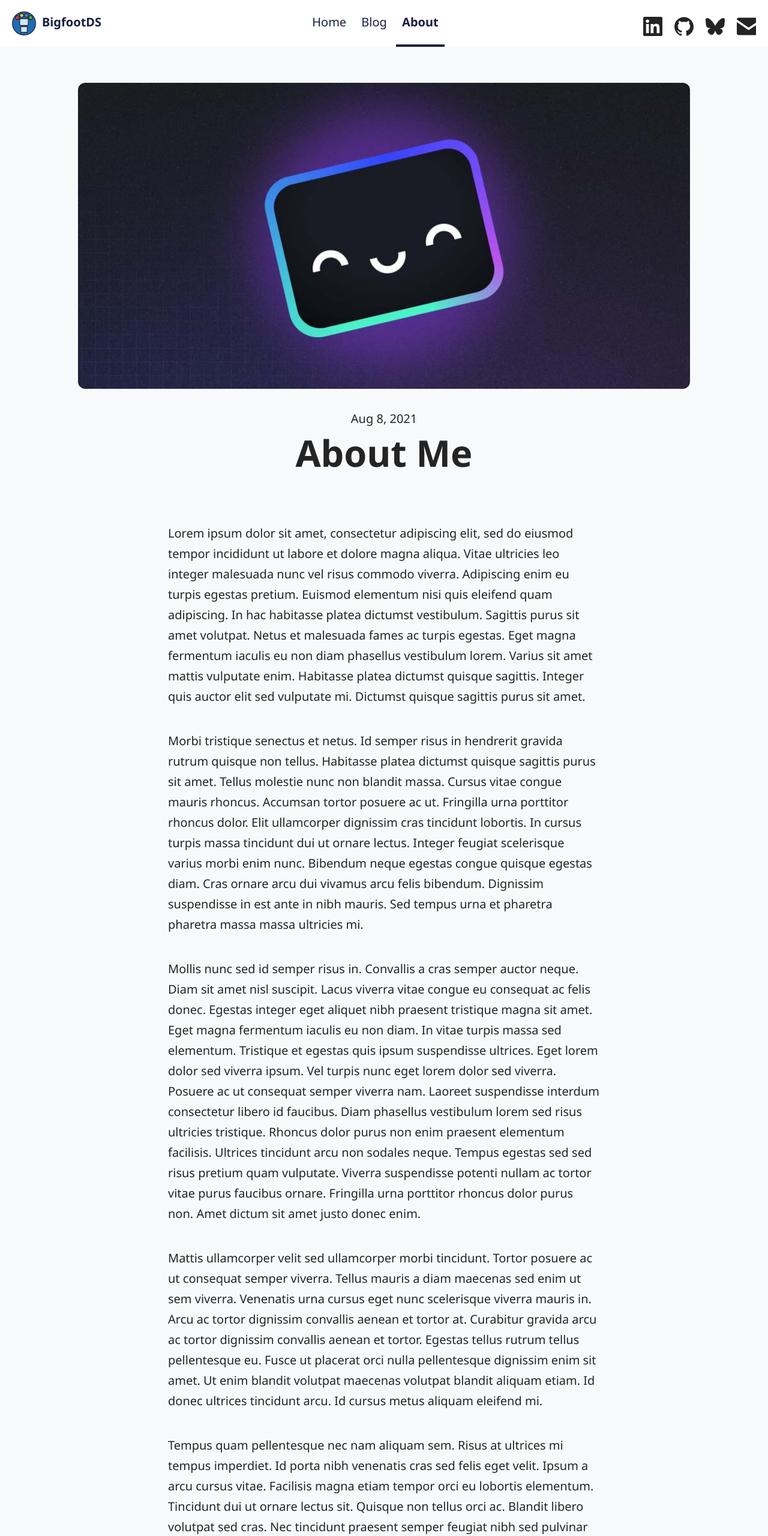
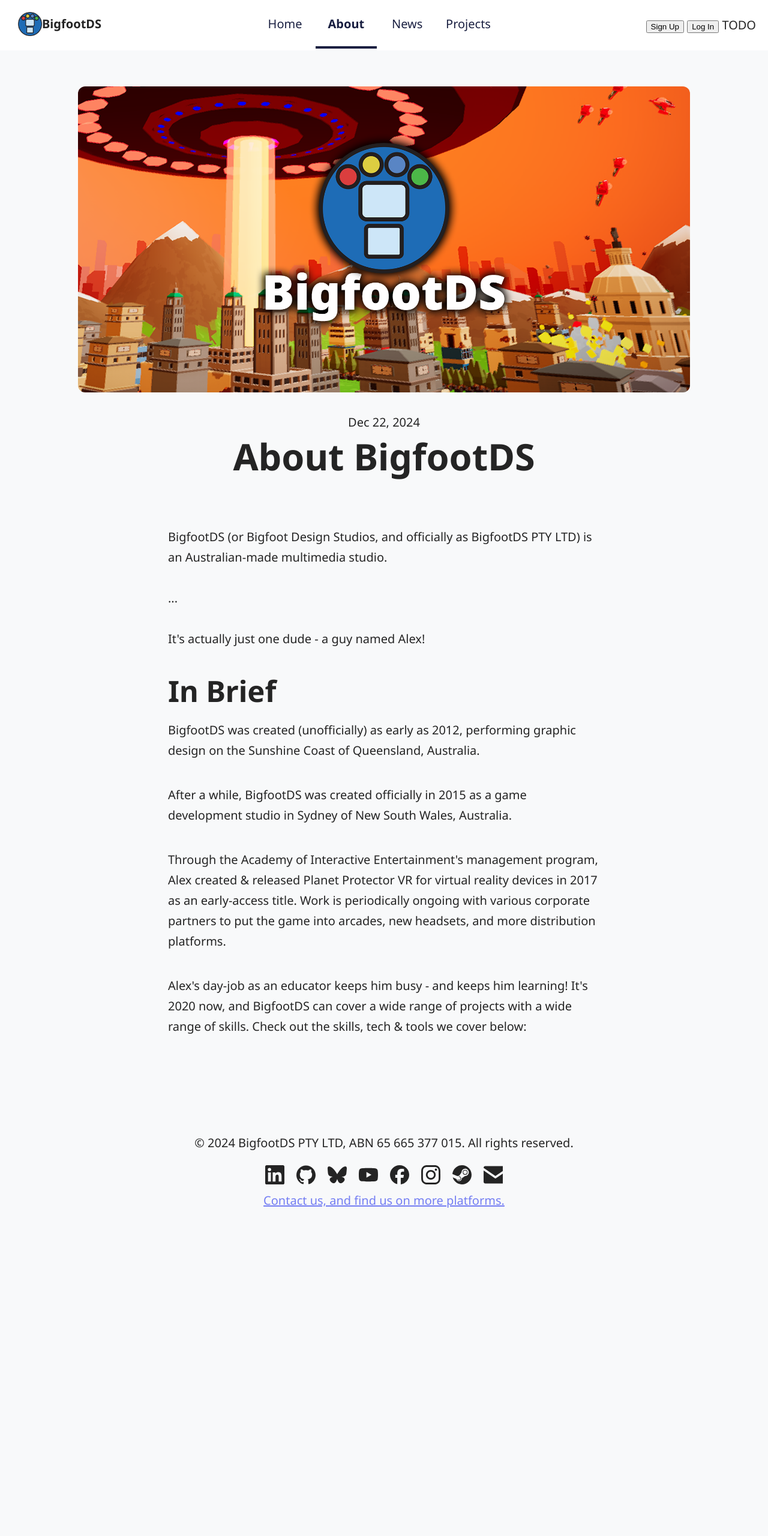
Before and after one commit to BigfootDS/Web-BigfootDS, an Astro site: page /about in a window 1280 px wide. Shown: the top 2560 px of the page at 60% size. After the commit the page ends 2138 px from the top, so only its background shows below. Built offline with nearby package versions, Linux system fonts and the light colour scheme; Astro itself is replaced by a stand-in of ours; a web font is replaced by a local one.

Commit message:
feat: header improvements, new pages

```diff
--- /dev/null
+++ b/src/components/AccountHeaderWidget.astro
@@ -0,0 +1,5 @@
+<div class="account-header-widget">
+	<button>Sign Up</button>
+	<button>Log In</button>
+	TODO
+</div>
--- a/src/components/BaseHead.astro
+++ b/src/components/BaseHead.astro
@@ -21,8 +21,8 @@ const { title, description, image = '/blog-placeholder-1.jpg' } = Astro.props;
 <meta name="generator" content={Astro.generator} />
 
 <!-- Font preloads -->
-<link rel="preload" href="/fonts/NotoSans-VariableFont_wdth,wght.woff" as="font" type="font/woff" crossorigin />
-<link rel="preload" href="/fonts/NotoSansJP-VariableFont_wght.woff" as="font" type="font/woff" crossorigin />
+<link rel="preload" href="/fonts/NotoSans-VariableFont_wdth,wght.woff2" as="font" type="font/woff" crossorigin />
+<link rel="preload" href="/fonts/NotoSansJP-VariableFont_wght.woff2" as="font" type="font/woff" crossorigin />
 
 <!-- Canonical URL -->
 <link rel="canonical" href={canonicalURL} />
--- a/src/components/Footer.astro
+++ b/src/components/Footer.astro
@@ -5,8 +5,9 @@ const today = new Date();
 ---
 
 <footer>
-	&copy; {today.getFullYear()} Your name here. All rights reserved.
+	&copy; {today.getFullYear()} BigfootDS PTY LTD, ABN 65 665 377 015. All rights reserved.
 	<SocialLinks />
+	<a href="/contact">Contact us, and find us on more platforms.</a>
 </footer>
 <style>
 	footer {
--- a/src/components/Header.astro
+++ b/src/components/Header.astro
@@ -2,34 +2,57 @@
 import HeaderLink from './HeaderLink.astro';
 import { SITE_TITLE } from '../consts';
 import SocialLinks from './SocialLinks.astro';
+import AccountHeaderWidget from './AccountHeaderWidget.astro';
 ---
 
 <header>
 	<nav>
-		<h2>
-			<img class="headerLogo" alt="BigfootDS logo" src="/BigfootDSLogo_512.png" />
-			<a href="/">{SITE_TITLE}</a>
-		</h2>
+		<div class="site-title">
+			<a href="/">
+				<img class="headerLogo" alt="BigfootDS logo" src="/BigfootDSLogo_512.png" />
+				<h2>
+					{SITE_TITLE}
+				</h2>
+			</a>
+		</div>
 		<div class="internal-links">
 			<HeaderLink href="/">Home</HeaderLink>
-			<HeaderLink href="/blog">Blog</HeaderLink>
 			<HeaderLink href="/about">About</HeaderLink>
+			<HeaderLink href="/news">News</HeaderLink>
+			<HeaderLink href="/projects">Projects</HeaderLink>
+
 		</div>
-
-		<SocialLinks />
+		<AccountHeaderWidget />
 	</nav>
 </header>
 <style>
 	header {
 		nav {
-			h2 {
+
+			div {
 				display: flex;
 				justify-content: center;
 				align-items: center;
 
+
+			}
+
+			.site-title {
+				a {
+					width: 100%;
+					height: 100%;
+					display: flex;
+					justify-content: center;
+					align-items: center;
+				}
+
 				.headerLogo {
 					max-height: 5vh;
 				}
+			}
+
+			.internal-links {
+				width: 33%;
 			}
 		}
 	}
@@ -48,6 +71,21 @@ import SocialLinks from './SocialLinks.astro';
 		font-size: 1em;
 	}
 
+	.internal-links {
+		display: flex;
+		flex-wrap: wrap;
+		flex-direction: row;
+		width: 50%;
+		justify-content: space-between;
+		justify-items: stretch;
+		align-items: center;
+
+		a {
+			width: 20%;
+			text-align: center;
+		}
+	}
+
 	h2 a,
 	h2 a.active {
 		text-decoration: none;
@@ -56,6 +94,8 @@ import SocialLinks from './SocialLinks.astro';
 		display: flex;
 		align-items: center;
 		justify-content: space-between;
+
+
 	}
 	nav a {
 		padding: 1em 0.5em;
@@ -74,6 +114,25 @@ import SocialLinks from './SocialLinks.astro';
 	@media (max-width: 720px) {
 		header {
 			nav {
+
+				.headerLogo {
+					max-height: auto;
+				}
+
+				.site-title {
+					/* width: 20%; */
+					a {
+						padding: 0;
+						h2 {
+							display: none;
+						}
+						flex-wrap: wrap;
+					}
+				}
+				.account-header-widget {
+					width: 20%;
+				}
+
 				.social-links {
 					display: none;
 				}
@@ -81,13 +140,19 @@ import SocialLinks from './SocialLinks.astro';
 				width: 100%;
 				padding: 0;
 
-				h2 {
-					padding-top: 1em;
-					padding-bottom: 1em;
+				div {
+					flex-direction: column;
+
 				}
 
 				.internal-links {
+					display: flex;
+					flex-wrap: wrap;
+					flex-direction: row;
+					width: auto;
+					justify-content: space-evenly;
 					a {
+						width: 45%;
 						padding: 0.1em;
 					}
 				}
--- a/src/components/SocialLinks.astro
+++ b/src/components/SocialLinks.astro
@@ -35,6 +35,48 @@ const {colourName} = Astro.props;
 			aria-hidden="true" width="32" height="32"
 		/>
 	</a>
+
+	<a href="https://www.youtube.com/channel/UC5dK-u9Ar91WPphpur_MYMA" target="_blank">
+		<span class="sr-only">Follow BigfootDS on YouTube</span>
+		<Icon
+			name="simple-icons:youtube"
+			title="BigfootDS on YouTube"
+			desc="BigfootDS on YouTube"
+			aria-hidden="true" width="32" height="32"
+		/>
+	</a>
+
+	<a href="https://www.facebook.com/BigfootDS" target="_blank">
+		<span class="sr-only">Follow BigfootDS on Facebook</span>
+		<Icon
+			name="simple-icons:facebook"
+			title="BigfootDS on Facebook"
+			desc="BigfootDS on Facebook"
+			aria-hidden="true" width="32" height="32"
+		/>
+	</a>
+
+	<a href="https://www.instagram.com/bigfootds/" target="_blank">
+		<span class="sr-only">Follow BigfootDS on Instagram</span>
+		<Icon
+			name="simple-icons:instagram"
+			title="BigfootDS on Instagram"
+			desc="BigfootDS on Instagram"
+			aria-hidden="true" width="32" height="32"
+		/>
+	</a>
+
+	<a href="https://store.steampowered.com/developer/bigfootds" target="_blank">
+		<span class="sr-only">Follow BigfootDS on Steam</span>
+		<Icon
+			name="simple-icons:steam"
+			title="BigfootDS on Steam"
+			desc="BigfootDS on Steam"
+			aria-hidden="true" width="32" height="32"
+		/>
+	</a>
+
+
 
 	<a href="mailto:contact@bigfootds.com" target="_blank">
 		<span class="sr-only">Email BigfootDS!</span>
--- a/src/pages/about.astro
+++ b/src/pages/about.astro
@@ -1,62 +1,44 @@
 ---
-import Layout from '../layouts/BlogPost.astro';
+import Layout from "../layouts/BlogPost.astro";
 ---
 
 <Layout
-	title="About Me"
-	description="Lorem ipsum dolor sit amet"
-	pubDate={new Date('August 08 2021')}
-	heroImage="/blog-placeholder-about.jpg"
+	title="About BigfootDS"
+	description="Learn about what BigfootDS is, how it started, who is involved, and more. BigfootDS is an Australian studio that - nowadays - does software development. But it wasn't always that way!"
+	pubDate={new Date()}
+	heroImage="/images/headers/AstroAboutHeader.png"
 >
+	BigfootDS (or Bigfoot Design Studios, and officially as BigfootDS PTY LTD)
+	is an Australian-made multimedia studio.
+	<br /><br />
+	...
+	<br /><br />
+	It's actually just one dude - a guy named Alex!
+	<hr />
+	<hr />
+	<hr />
+	<h2>In Brief</h2>
+	<div class="aboutContent bg-blue-normal">
 		<p>
-		Lorem ipsum dolor sit amet, consectetur adipiscing elit, sed do eiusmod tempor incididunt ut
-		labore et dolore magna aliqua. Vitae ultricies leo integer malesuada nunc vel risus commodo
-		viverra. Adipiscing enim eu turpis egestas pretium. Euismod elementum nisi quis eleifend quam
-		adipiscing. In hac habitasse platea dictumst vestibulum. Sagittis purus sit amet volutpat. Netus
-		et malesuada fames ac turpis egestas. Eget magna fermentum iaculis eu non diam phasellus
-		vestibulum lorem. Varius sit amet mattis vulputate enim. Habitasse platea dictumst quisque
-		sagittis. Integer quis auctor elit sed vulputate mi. Dictumst quisque sagittis purus sit amet.
+			BigfootDS was created (unofficially) as early as 2012, performing
+			graphic design on the Sunshine Coast of Queensland, Australia.
 		</p>
-
 		<p>
-		Morbi tristique senectus et netus. Id semper risus in hendrerit gravida rutrum quisque non
-		tellus. Habitasse platea dictumst quisque sagittis purus sit amet. Tellus molestie nunc non
-		blandit massa. Cursus vitae congue mauris rhoncus. Accumsan tortor posuere ac ut. Fringilla urna
-		porttitor rhoncus dolor. Elit ullamcorper dignissim cras tincidunt lobortis. In cursus turpis
-		massa tincidunt dui ut ornare lectus. Integer feugiat scelerisque varius morbi enim nunc.
-		Bibendum neque egestas congue quisque egestas diam. Cras ornare arcu dui vivamus arcu felis
-		bibendum. Dignissim suspendisse in est ante in nibh mauris. Sed tempus urna et pharetra pharetra
-		massa massa ultricies mi.
+			After a while, BigfootDS was created officially in 2015 as a game
+			development studio in Sydney of New South Wales, Australia.
 		</p>
-
 		<p>
-		Mollis nunc sed id semper risus in. Convallis a cras semper auctor neque. Diam sit amet nisl
-		suscipit. Lacus viverra vitae congue eu consequat ac felis donec. Egestas integer eget aliquet
-		nibh praesent tristique magna sit amet. Eget magna fermentum iaculis eu non diam. In vitae
-		turpis massa sed elementum. Tristique et egestas quis ipsum suspendisse ultrices. Eget lorem
-		dolor sed viverra ipsum. Vel turpis nunc eget lorem dolor sed viverra. Posuere ac ut consequat
-		semper viverra nam. Laoreet suspendisse interdum consectetur libero id faucibus. Diam phasellus
-		vestibulum lorem sed risus ultricies tristique. Rhoncus dolor purus non enim praesent elementum
-		facilisis. Ultrices tincidunt arcu non sodales neque. Tempus egestas sed sed risus pretium quam
-		vulputate. Viverra suspendisse potenti nullam ac tortor vitae purus faucibus ornare. Fringilla
-		urna porttitor rhoncus dolor purus non. Amet dictum sit amet justo donec enim.
+			Through the Academy of Interactive Entertainment's management
+			program, Alex created &amp; released Planet Protector VR for virtual
+			reality devices in 2017 as an early-access title. Work is
+			periodically ongoing with various corporate partners to put the game
+			into arcades, new headsets, and more distribution platforms.
 		</p>
-
 		<p>
-		Mattis ullamcorper velit sed ullamcorper morbi tincidunt. Tortor posuere ac ut consequat semper
-		viverra. Tellus mauris a diam maecenas sed enim ut sem viverra. Venenatis urna cursus eget nunc
-		scelerisque viverra mauris in. Arcu ac tortor dignissim convallis aenean et tortor at. Curabitur
-		gravida arcu ac tortor dignissim convallis aenean et tortor. Egestas tellus rutrum tellus
-		pellentesque eu. Fusce ut placerat orci nulla pellentesque dignissim enim sit amet. Ut enim
-		blandit volutpat maecenas volutpat blandit aliquam etiam. Id donec ultrices tincidunt arcu. Id
-		cursus metus aliquam eleifend mi.
+			Alex's day-job as an educator keeps him busy - and keeps him
+			learning! It's 2020 now, and BigfootDS can cover a wide range of
+			projects with a wide range of skills. Check out the skills, tech
+			&amp; tools we cover below:
 		</p>
-
-	<p>
-		Tempus quam pellentesque nec nam aliquam sem. Risus at ultrices mi tempus imperdiet. Id porta
-		nibh venenatis cras sed felis eget velit. Ipsum a arcu cursus vitae. Facilisis magna etiam
-		tempor orci eu lobortis elementum. Tincidunt dui ut ornare lectus sit. Quisque non tellus orci
-		ac. Blandit libero volutpat sed cras. Nec tincidunt praesent semper feugiat nibh sed pulvinar
-		proin gravida. Egestas integer eget aliquet nibh praesent tristique magna.
-	</p>
+	</div>
 </Layout>
--- a/src/pages/blog/index.astro
+++ /dev/null
@@ -1,111 +0,0 @@
----
-import BaseHead from '../../components/BaseHead.astro';
-import Header from '../../components/Header.astro';
-import Footer from '../../components/Footer.astro';
-import { SITE_TITLE, SITE_DESCRIPTION } from '../../consts';
-import { getCollection } from 'astro:content';
-import FormattedDate from '../../components/FormattedDate.astro';
-
-const posts = (await getCollection('blog')).sort(
-	(a, b) => b.data.pubDate.valueOf() - a.data.pubDate.valueOf(),
-);
----
-
-<!doctype html>
-<html lang="en">
-	<head>
-		<BaseHead title={SITE_TITLE} description={SITE_DESCRIPTION} />
-		<style>
-			main {
-				width: 960px;
-			}
-			ul {
-				display: flex;
-				flex-wrap: wrap;
-				gap: 2rem;
-				list-style-type: none;
-				margin: 0;
-				padding: 0;
-			}
-			ul li {
-				width: calc(50% - 1rem);
-			}
-			ul li * {
-				text-decoration: none;
-				transition: 0.2s ease;
-			}
-			ul li:first-child {
-				width: 100%;
-				margin-bottom: 1rem;
-				text-align: center;
-			}
-			ul li:first-child img {
-				width: 100%;
-			}
-			ul li:first-child .title {
-				font-size: 2.369rem;
-			}
-			ul li img {
-				margin-bottom: 0.5rem;
-				border-radius: 12px;
-			}
-			ul li a {
-				display: block;
-			}
-			.title {
-				margin: 0;
-				color: rgb(var(--black));
-				line-height: 1;
-			}
-			.date {
-				margin: 0;
-				color: rgb(var(--gray));
-			}
-			ul li a:hover h4,
-			ul li a:hover .date {
-				color: rgb(var(--accent));
-			}
-			ul a:hover img {
-				box-shadow: var(--box-shadow);
-			}
-			@media (max-width: 720px) {
-				ul {
-					gap: 0.5em;
-				}
-				ul li {
-					width: 100%;
-					text-align: center;
-				}
-				ul li:first-child {
-					margin-bottom: 0;
-				}
-				ul li:first-child .title {
-					font-size: 1.563em;
-				}
-			}
-		</style>
-	</head>
-	<body>
-		<Header />
-		<main>
-			<section>
-				<ul>
-					{
-						posts.map((post) => (
-							<li>
-								<a href={`/blog/${post.id}/`}>
-									<img width={720} height={360} src={post.data.heroImage} alt="" />
-									<h4 class="title">{post.data.title}</h4>
-									<p class="date">
-										<FormattedDate date={post.data.pubDate} />
-									</p>
-								</a>
-							</li>
-						))
-					}
-				</ul>
-			</section>
-		</main>
-		<Footer />
-	</body>
-</html>
--- /dev/null
+++ b/src/pages/news/index.astro
@@ -0,0 +1,111 @@
+---
+import BaseHead from '../../components/BaseHead.astro';
+import Header from '../../components/Header.astro';
+import Footer from '../../components/Footer.astro';
+import { SITE_TITLE, SITE_DESCRIPTION } from '../../consts';
+import { getCollection } from 'astro:content';
+import FormattedDate from '../../components/FormattedDate.astro';
+
+const posts = (await getCollection('blog')).sort(
+	(a, b) => b.data.pubDate.valueOf() - a.data.pubDate.valueOf(),
+);
+---
+
+<!doctype html>
+<html lang="en">
+	<head>
+		<BaseHead title={SITE_TITLE} description={SITE_DESCRIPTION} />
+		<style>
+			main {
+				width: 960px;
+			}
+			ul {
+				display: flex;
+				flex-wrap: wrap;
+				gap: 2rem;
+				list-style-type: none;
+				margin: 0;
+				padding: 0;
+			}
+			ul li {
+				width: calc(50% - 1rem);
+			}
+			ul li * {
+				text-decoration: none;
+				transition: 0.2s ease;
+			}
+			ul li:first-child {
+				width: 100%;
+				margin-bottom: 1rem;
+				text-align: center;
+			}
+			ul li:first-child img {
+				width: 100%;
+			}
+			ul li:first-child .title {
+				font-size: 2.369rem;
+			}
+			ul li img {
+				margin-bottom: 0.5rem;
+				border-radius: 12px;
+			}
+			ul li a {
+				display: block;
+			}
+			.title {
+				margin: 0;
+				color: rgb(var(--black));
+				line-height: 1;
+			}
+			.date {
+				margin: 0;
+				color: rgb(var(--gray));
+			}
+			ul li a:hover h4,
+			ul li a:hover .date {
+				color: rgb(var(--accent));
+			}
+			ul a:hover img {
+				box-shadow: var(--box-shadow);
+			}
+			@media (max-width: 720px) {
+				ul {
+					gap: 0.5em;
+				}
+				ul li {
+					width: 100%;
+					text-align: center;
+				}
+				ul li:first-child {
+					margin-bottom: 0;
+				}
+				ul li:first-child .title {
+					font-size: 1.563em;
+				}
+			}
+		</style>
+	</head>
+	<body>
+		<Header />
+		<main>
+			<section>
+				<ul>
+					{
+						posts.map((post) => (
+							<li>
+								<a href={`/news/${post.id}/`}>
+									<img width={720} height={360} src={post.data.heroImage} alt="" />
+									<h4 class="title">{post.data.title}</h4>
+									<p class="date">
+										<FormattedDate date={post.data.pubDate} />
+									</p>
+								</a>
+							</li>
+						))
+					}
+				</ul>
+			</section>
+		</main>
+		<Footer />
+	</body>
+</html>
```
Also changed, not shown: src/pages/contact.astro (added, +15 -0 lines), public/images/headers/AstroAboutHeader.png (added), src/pages/news/[...slug].astro (renamed from src/pages/blog/[...slug].astro), 1 other file. Lines whose indentation alone changed are shown as unchanged.
